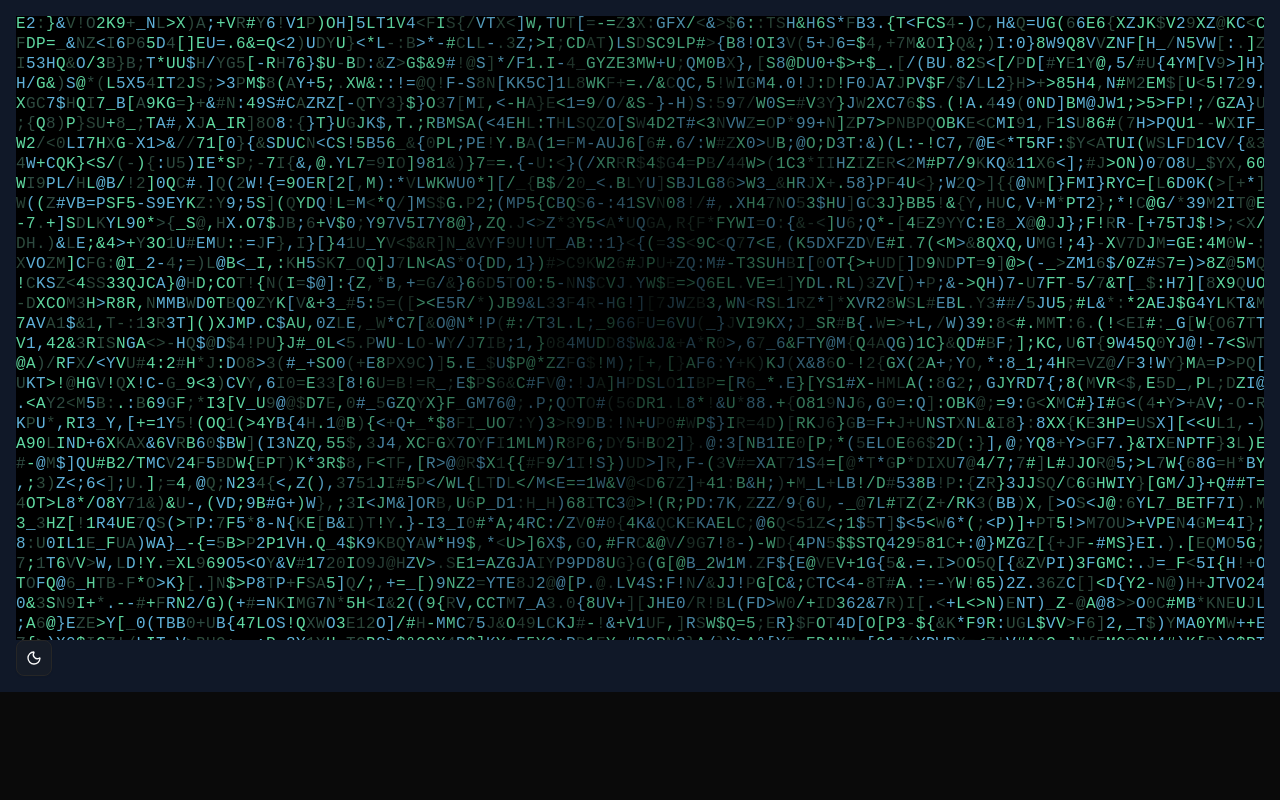
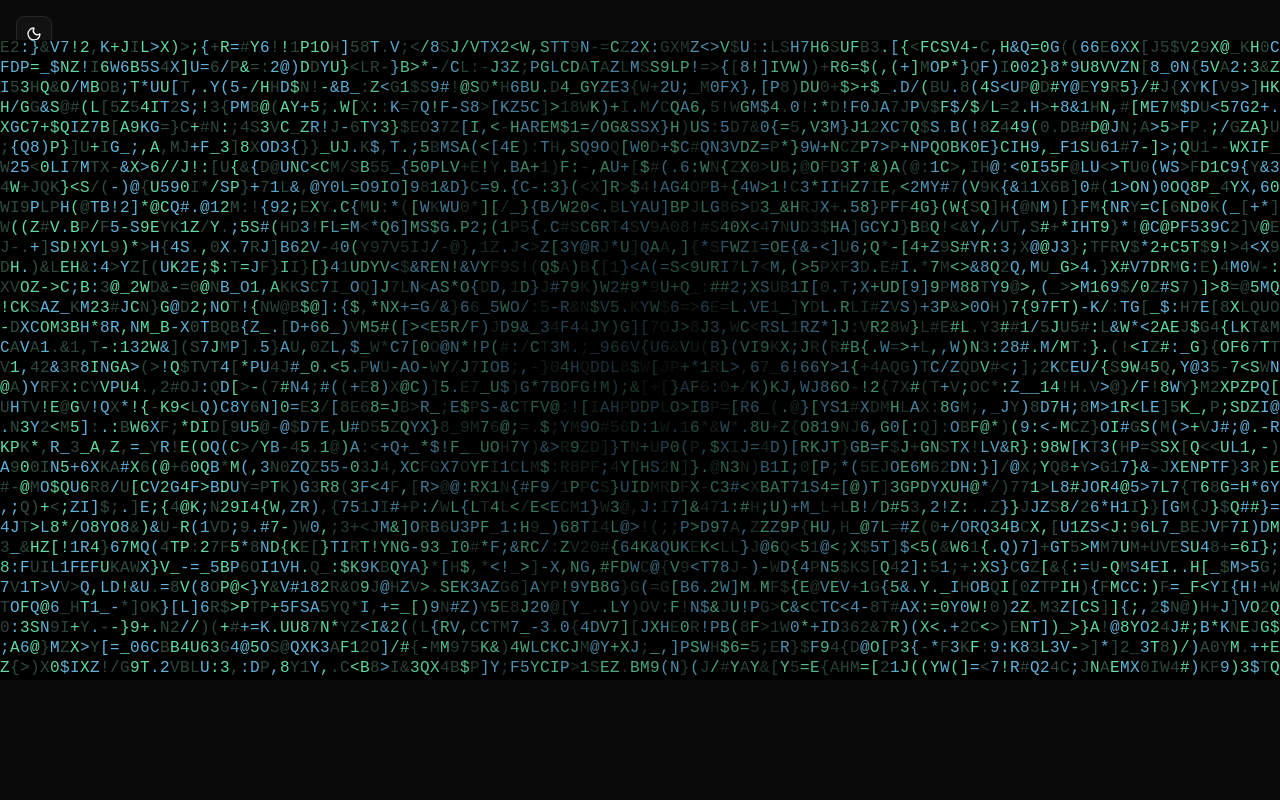
Before and after one commit to Hazuru00/My-API-s-Proyects-in-react, a React (Vite) app in the folder My first Login web/: page / in a window 1280 px wide. Shown: the top 800 px of the page. Built offline with nearby package versions, Linux system fonts and the light colour scheme.

Commit message:
refactor: mejorar la estructura del componente App y ajustar estilos de navegación

```diff
--- a/My first Login web/src/App.tsx
+++ b/My first Login web/src/App.tsx
@@ -13,11 +13,13 @@ function App() {
       <ThemeProvider defaultTheme="dark" storageKey="vite-ui-theme">
         {
         <>
-        <nav className='bg-gray-900 p-4'>
-          <LetterGlitch glitchColors={ ['#2b4539', '#61dca3', '#61b3dc'] } glitchSpeed={50} centerVignette={true} outerVignette={false} smooth={true} characters='ABCDEFGHIJKLMNOPQRSTUVWXYZ!@#$&*()-_+=/[]{};:<>.,0123456789'/>
+        <nav className='bg-gray-920 p-4 h-10'>
 
           <ModeToggle />
+          <br />
+
         </nav>
+          <LetterGlitch glitchColors={ ['#2b4539', '#61dca3', '#61b3dc'] } glitchSpeed={50} centerVignette={true} outerVignette={false} smooth={true} characters='ABCDEFGHIJKLMNOPQRSTUVWXYZ!@#$&*()-_+=/[]{};:<>.,0123456789'/>
           <div>
             <div className="bg-crimson w-full h-screen flex flex-col justify-center items-center">
               <TrueFocus sentence="Mi Primer Login" manualMode={false} blurAmount={5} borderColor="pink-500" animationDuration={0.4} pauseBetweenAnimations={1}/><br/>
```
